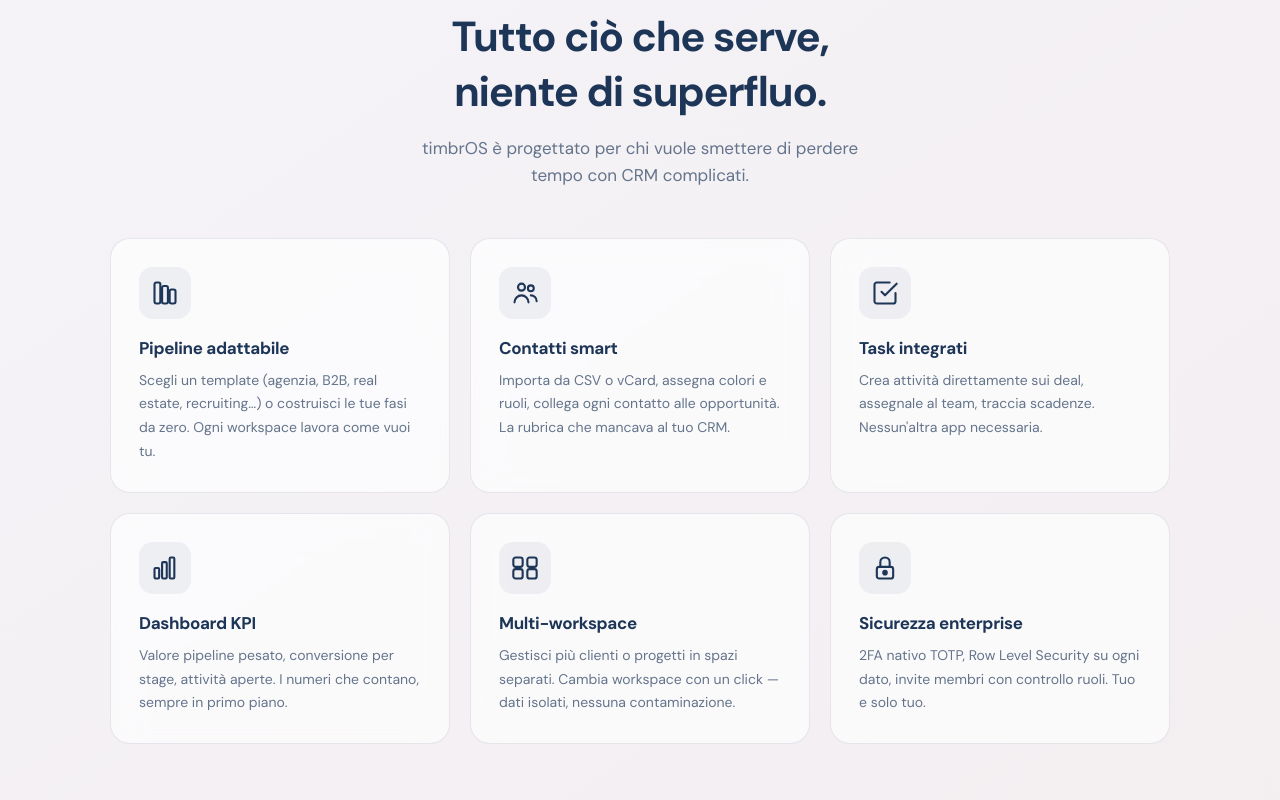
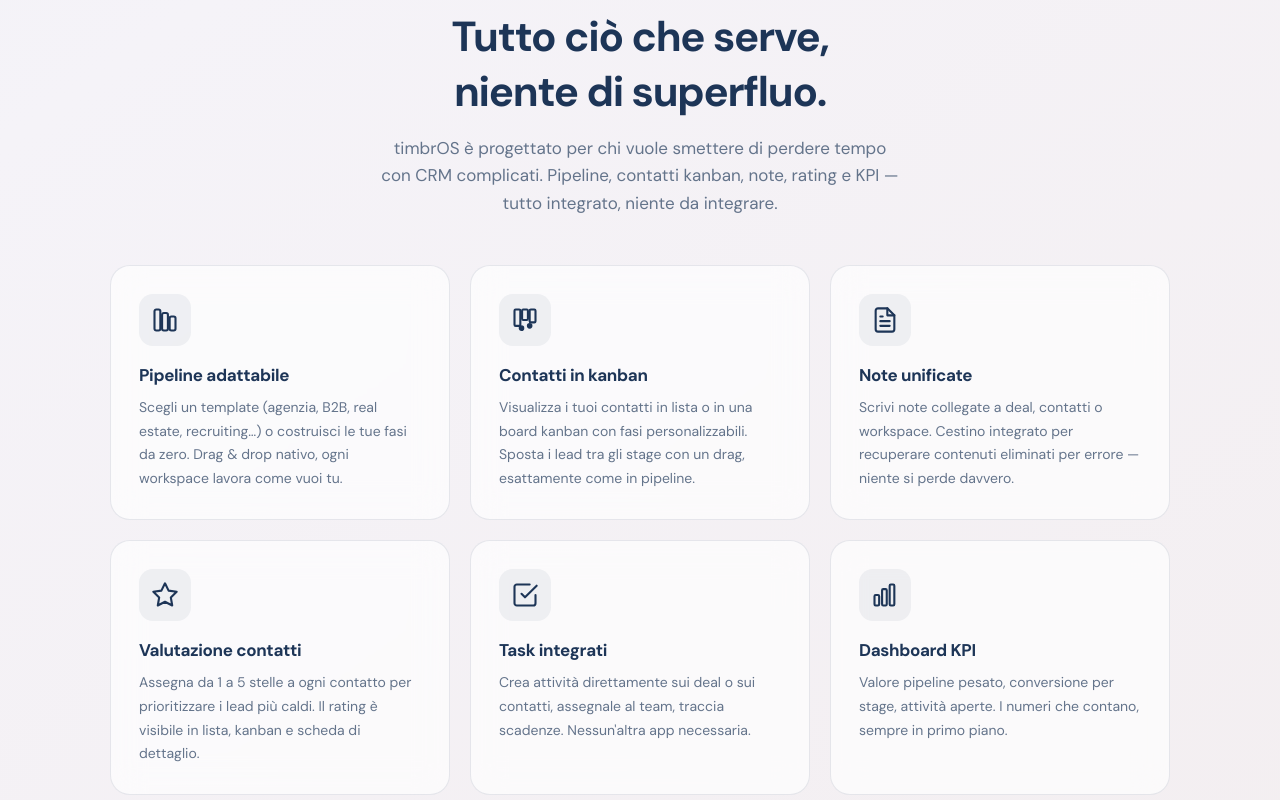
Before and after one commit to nicola-wq/timbros-landing, a Next.js app: page / in a window 1280 px wide. Shown: the part 1140-1940 px from the top of the page. Built offline with nearby package versions, Linux system fonts and the light colour scheme.

Commit message:
feat: aggiorna landing con nuove funzionalità (note, kanban contatti, rating stelle, multi-workspace URL)

```diff
--- a/app/page.tsx
+++ b/app/page.tsx
@@ -70,6 +70,35 @@
     </svg>
   )
 }
+function IconNote() {
+  return (
+    <svg width="28" height="28" viewBox="0 0 24 24" fill="none" stroke={C.navy} strokeWidth="1.8" strokeLinecap="round" strokeLinejoin="round">
+      <path d="M14 2H6a2 2 0 00-2 2v16a2 2 0 002 2h12a2 2 0 002-2V8z"/>
+      <polyline points="14 2 14 8 20 8"/>
+      <line x1="16" y1="13" x2="8" y2="13"/>
+      <line x1="16" y1="17" x2="8" y2="17"/>
+      <polyline points="10 9 9 9 8 9"/>
+    </svg>
+  )
+}
+function IconStar() {
+  return (
+    <svg width="28" height="28" viewBox="0 0 24 24" fill="none" stroke={C.navy} strokeWidth="1.8" strokeLinecap="round" strokeLinejoin="round">
+      <polygon points="12 2 15.09 8.26 22 9.27 17 14.14 18.18 21.02 12 17.77 5.82 21.02 7 14.14 2 9.27 8.91 8.26 12 2"/>
+    </svg>
+  )
+}
+function IconKanbanContact() {
+  return (
+    <svg width="28" height="28" viewBox="0 0 24 24" fill="none" stroke={C.navy} strokeWidth="1.8" strokeLinecap="round" strokeLinejoin="round">
+      <rect x="3" y="3" width="5" height="14" rx="1"/>
+      <rect x="9.5" y="3" width="5" height="9" rx="1"/>
+      <rect x="16" y="3" width="5" height="11" rx="1"/>
+      <circle cx="9" cy="19" r="1.5" fill={C.navy}/>
+      <circle cx="16" cy="17" r="1.5" fill={C.navy}/>
+    </svg>
+  )
+}
 function IconEnvelope() {
   return (
     <svg width="48" height="48" viewBox="0 0 24 24" fill="none" stroke={C.navy} strokeWidth="1.5" strokeLinecap="round" strokeLinejoin="round">
@@ -80,12 +109,14 @@
 }
 
 const FEATURES = [
-  { Icon: IconPipeline, title: 'Pipeline adattabile', desc: 'Scegli un template (agenzia, B2B, real estate, recruiting…) o costruisci le tue fasi da zero. Ogni workspace lavora come vuoi tu.' },
-  { Icon: IconContacts, title: 'Contatti smart', desc: 'Importa da CSV o vCard, assegna colori e ruoli, collega ogni contatto alle opportunità. La rubrica che mancava al tuo CRM.' },
-  { Icon: IconTask,     title: 'Task integrati', desc: "Crea attività direttamente sui deal, assegnale al team, traccia scadenze. Nessun'altra app necessaria." },
-  { Icon: IconDashboard,title: 'Dashboard KPI', desc: 'Valore pipeline pesato, conversione per stage, attività aperte. I numeri che contano, sempre in primo piano.' },
-  { Icon: IconWorkspace,title: 'Multi-workspace', desc: 'Gestisci più clienti o progetti in spazi separati. Cambia workspace con un click — dati isolati, nessuna contaminazione.' },
-  { Icon: IconLock,     title: 'Sicurezza enterprise', desc: '2FA nativo TOTP, Row Level Security su ogni dato, invite membri con controllo ruoli. Tuo e solo tuo.' },
+  { Icon: IconPipeline,        title: 'Pipeline adattabile',     desc: 'Scegli un template (agenzia, B2B, real estate, recruiting…) o costruisci le tue fasi da zero. Drag & drop nativo, ogni workspace lavora come vuoi tu.' },
+  { Icon: IconKanbanContact,   title: 'Contatti in kanban',       desc: 'Visualizza i tuoi contatti in lista o in una board kanban con fasi personalizzabili. Sposta i lead tra gli stage con un drag, esattamente come in pipeline.' },
+  { Icon: IconNote,            title: 'Note unificate',           desc: 'Scrivi note collegate a deal, contatti o workspace. Cestino integrato per recuperare contenuti eliminati per errore — niente si perde davvero.' },
+  { Icon: IconStar,            title: 'Valutazione contatti',     desc: 'Assegna da 1 a 5 stelle a ogni contatto per prioritizzare i lead più caldi. Il rating è visibile in lista, kanban e scheda di dettaglio.' },
+  { Icon: IconTask,            title: 'Task integrati',           desc: "Crea attività direttamente sui deal o sui contatti, assegnale al team, traccia scadenze. Nessun'altra app necessaria." },
+  { Icon: IconDashboard,       title: 'Dashboard KPI',            desc: 'Valore pipeline pesato, conversione per stage, attività aperte. I numeri che contano, sempre in primo piano.' },
+  { Icon: IconWorkspace,       title: 'Multi-workspace',          desc: 'Gestisci più clienti o progetti in spazi separati con URL dedicato (/{wsId}/dashboard). Cambia workspace con un click — dati isolati, nessuna contaminazione.' },
+  { Icon: IconLock,            title: 'Sicurezza enterprise',     desc: '2FA nativo TOTP, Row Level Security su ogni dato, invite membri con controllo ruoli. Tuo e solo tuo.' },
 ]
 
 const STEPS = [
@@ -396,7 +427,7 @@
         padding: '0 20px',
       }}>
         <div style={{ maxWidth: 1100, margin: '0 auto', height: 56, display: 'flex', alignItems: 'center', justifyContent: 'space-between' }}>
-          <a href="/" style={{ textDecoration: 'none' }}><Logo size={22} /></a>
+          <a href="/" style={{ textDecoration: 'none', cursor: 'pointer' }}><Logo size={22} /></a>
           <div style={{ display: 'flex', alignItems: 'center', gap: 12 }}>
             <span className="header-badge" style={{ fontSize: 12, fontWeight: 600, color: C.orange, background: 'rgba(231,111,81,0.1)', padding: '4px 10px', borderRadius: 20 }}>
               Beta privata
@@ -436,7 +467,7 @@
           </h1>
 
           <p className="hero-sub" style={{ fontSize: 'clamp(16px, 2.5vw, 22px)', color: C.muted, margin: '0 0 32px', lineHeight: 1.55, maxWidth: 560, marginLeft: 'auto', marginRight: 'auto' }}>
-            Pipeline kanban, contatti, task e KPI in un unico spazio flessibile.
+            Pipeline kanban, contatti con rating, note collegate e KPI in un unico spazio flessibile.
             Niente bloat, niente prezzi assurdi. Solo ciò che serve davvero.
           </p>
 
@@ -444,8 +475,8 @@
           <div className="hero-bullets">
             {[
               'Setup in 5 minuti',
-              'Zero distrazioni',
-              'Tutto in una vista',
+              'Note con cestino',
+              'Contatti in kanban',
             ].map(label => (
               <div key={label} style={{ display: 'flex', alignItems: 'center', gap: 8 }}>
                 <svg width="16" height="16" viewBox="0 0 16 16" fill="none" style={{ flexShrink: 0 }}>
@@ -556,8 +587,8 @@
           <h2 style={{ fontSize: 'clamp(26px, 4vw, 42px)', fontWeight: 700, color: C.navy, margin: '0 0 16px', letterSpacing: '-0.03em' }}>
             Tutto ciò che serve,<br />niente di superfluo.
           </h2>
-          <p style={{ fontSize: 17, color: C.muted, maxWidth: 480, margin: '0 auto', lineHeight: 1.6 }}>
-            timbrOS è progettato per chi vuole smettere di perdere tempo con CRM complicati.
+          <p style={{ fontSize: 17, color: C.muted, maxWidth: 520, margin: '0 auto', lineHeight: 1.6 }}>
+            timbrOS è progettato per chi vuole smettere di perdere tempo con CRM complicati. Pipeline, contatti kanban, note, rating e KPI — tutto integrato, niente da integrare.
           </p>
         </div>
 
```
